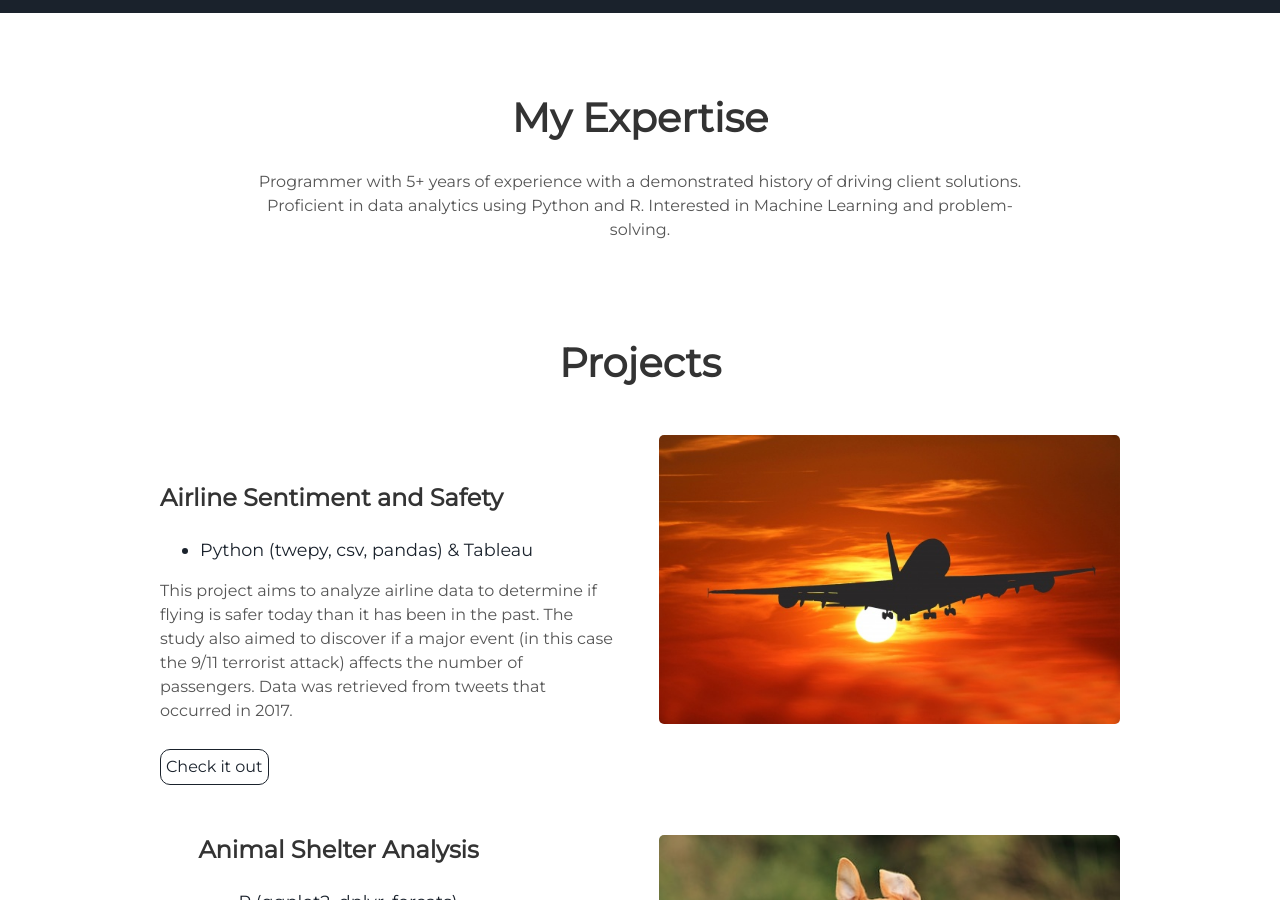
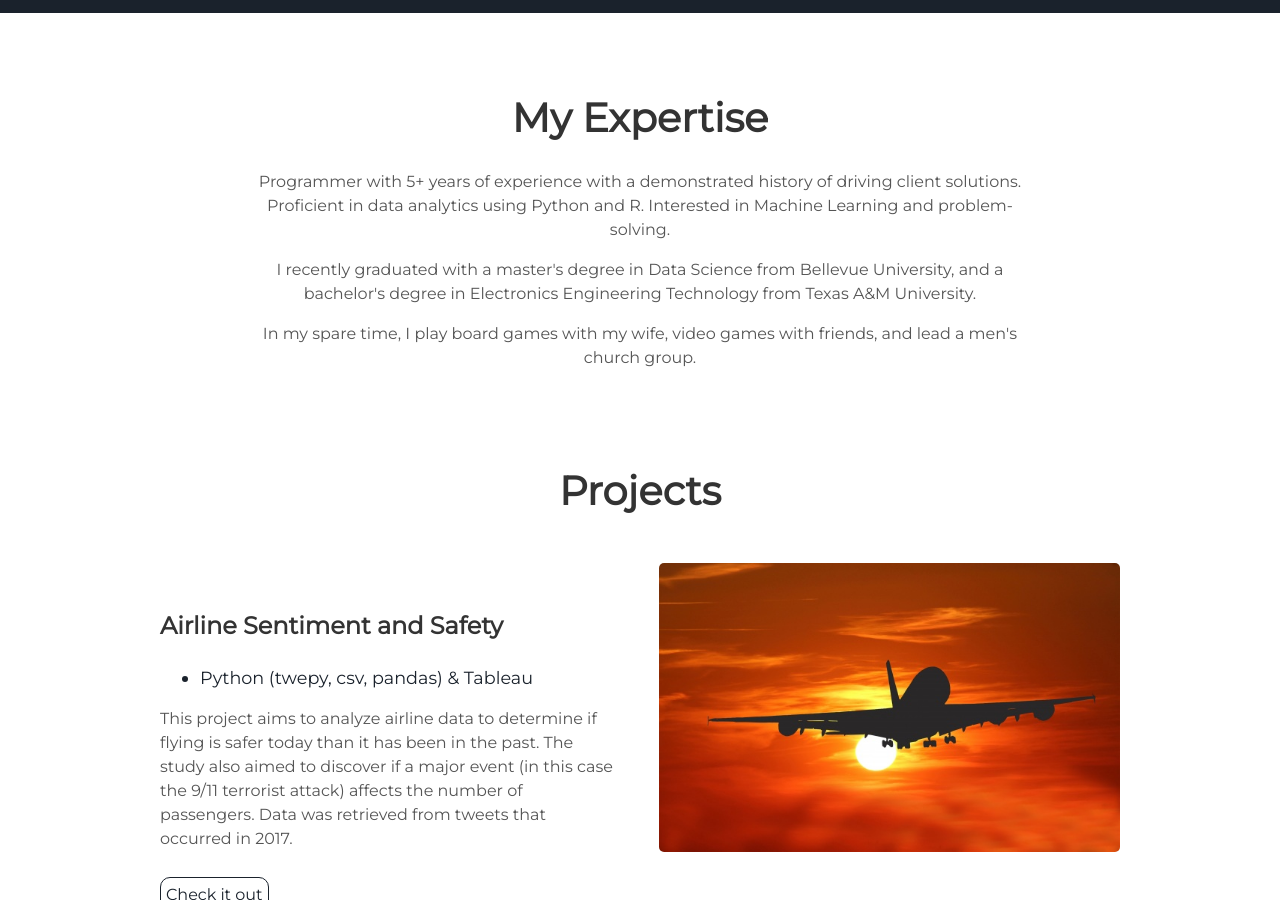
Before and after one commit to Jonathan813/Portfolio, a Jekyll site: the page built from index.html, in a window 1280 px wide and 900 px high, scrolled down 887 px. Built offline with Jekyll 4.4.1, drawn with Linux system fonts in a browser that asks for light colours.

Commit message:
Update about.html

```diff
--- a/_includes/about.html
+++ b/_includes/about.html
@@ -1,4 +1,6 @@
  <div id="about" class="user-details">
   <h1> My Expertise</h1>
   <p>Programmer with 5+ years of experience with a demonstrated history of driving client solutions. Proficient in data analytics using Python and R. Interested in Machine Learning and problem-solving.</p>
+  <p>I recently graduated with a master's degree in Data Science from Bellevue University, and a bachelor's degree in Electronics Engineering Technology from Texas A&M University.</p>
+  <p>In my spare time, I play board games with my wife, video games with friends, and lead a men's church group.</p>
 </div>
```
